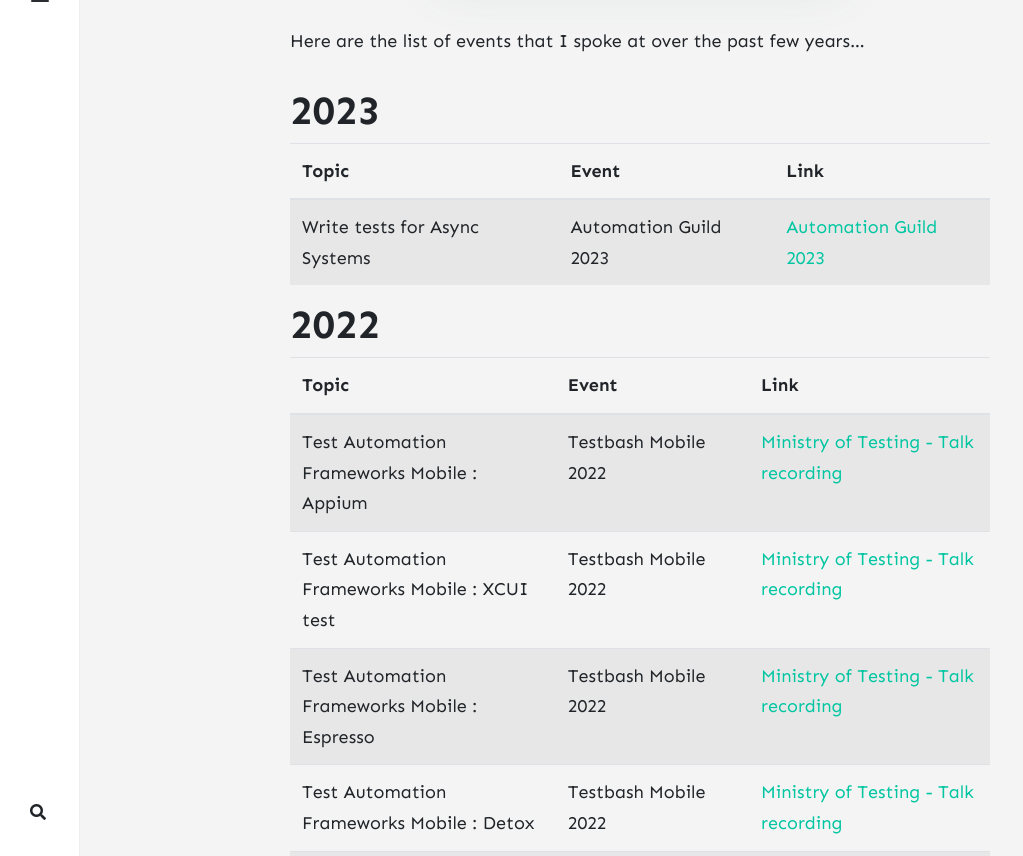
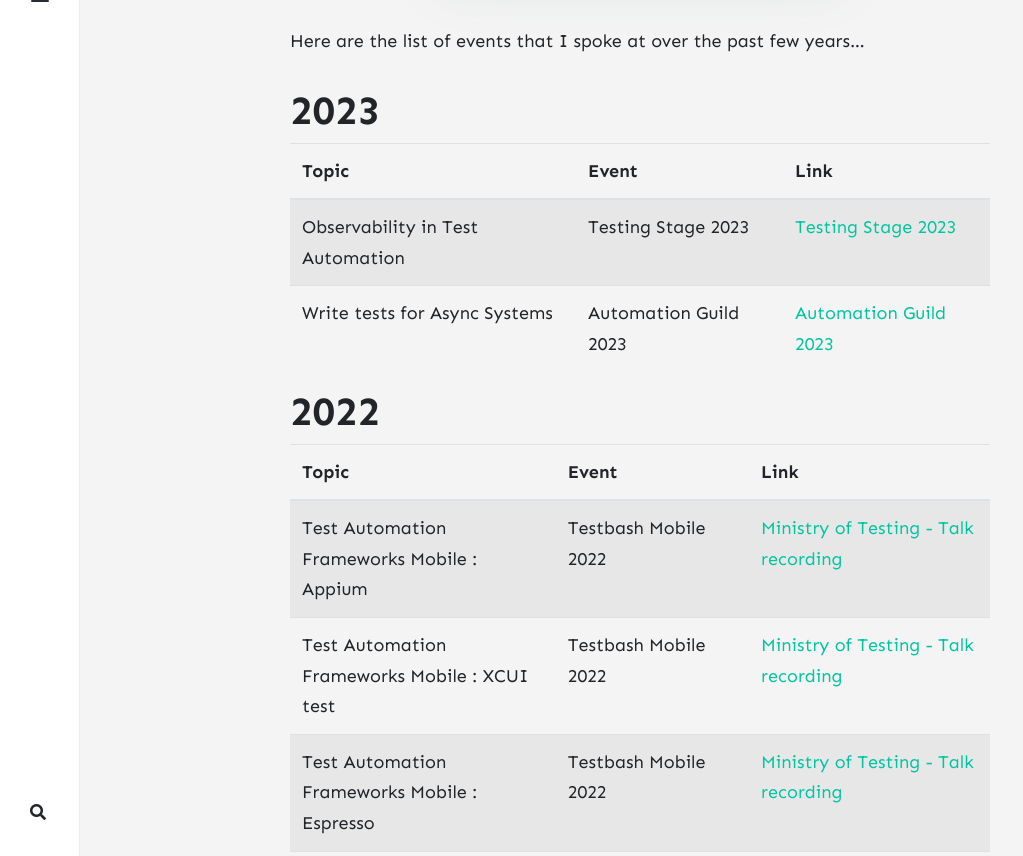
Before and after one commit to jaswanthm/jaswanth.xyz, a Jekyll site: the page built from _pages/events.md, in a window 1280 px wide and 900 px high, scrolled down 626 px, cut to the strip 44-900 px from the top of the window. Shown: the whole strip, without its empty margins (0-1023 px from the left). Built offline with Jekyll 4.4.1, drawn with Linux system fonts in a browser that asks for light colours; nearby versions of some CDN libraries; comment, search, counter and statistics services are not loaded.

Commit message:
Events page

```diff
--- a/_pages/events.md
+++ b/_pages/events.md
@@ -14,6 +14,7 @@
 {: .table .table-striped .table-responsive}
 | Topic                                         | Event                          | Link                                                                                                                                                                |
 |-----------------------------------------------|--------------------------------|---------------------------------------------------------------------------------------------------------------------------------------------------------------------|
+| Observability in Test Automation              | Testing Stage 2023             | [Testing Stage 2023](https://www.youtube.com/watch?v=tpW_3bBRuPA&ab_channel=CodeSpaceITeducation)   |
 | Write tests for Async Systems                 | Automation Guild 2023          | [Automation Guild 2023](https://guildconferences.com/ag-2023/)   |
 
 
```
